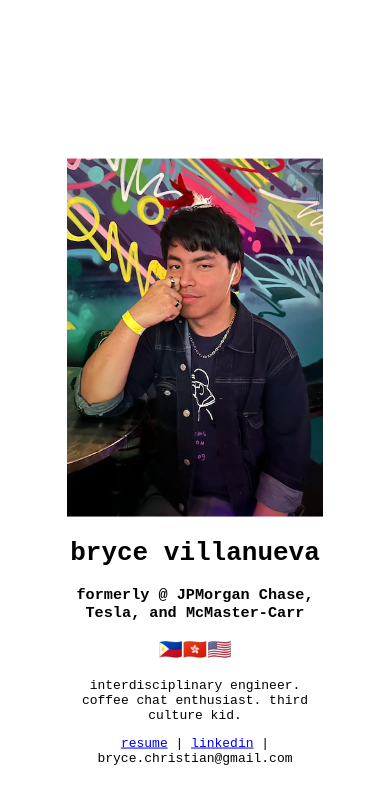
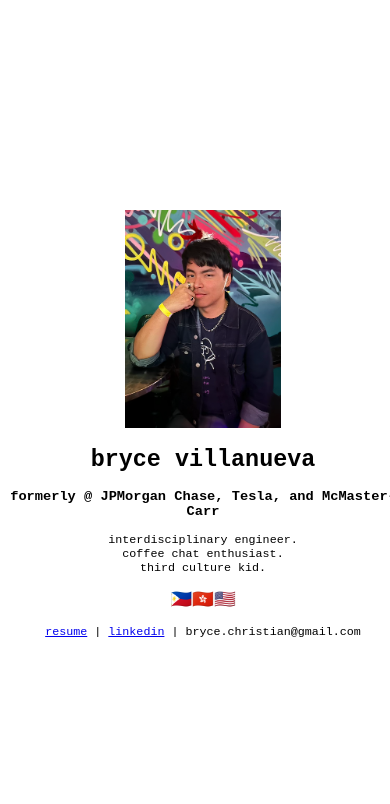
Before and after one commit to mechaturtles/mechaturtles.github.io, a website built with Parcel: page src/index.html in a window 390 px wide. Built offline with nearby package versions, Linux system fonts and the light colour scheme.

Commit message:
Mobile-friendly improvements

```diff
--- a/src/index.html
+++ b/src/index.html
@@ -1,5 +1,6 @@
 <!DOCTYPE html>
 <html>
+
 <head>
   <title>mechaturtles</title>
   <meta charset="UTF-8" />
@@ -7,31 +8,27 @@
 </head>
 
 <body>
-    <div id="app"></div>
-
+  <div id="content">
     <img src="./brycesit.png" alt="Bryce Villanueva sitting looking longingly into the camera." />
     <h1>bryce villanueva</h1>
     <h3>
       formerly @ <b>JPMorgan Chase</b>, <b>Tesla</b>, and <b>McMaster-Carr</b>
     </h3>
-    <h2>🇵🇭🇭🇰🇺🇸</h2
-    <p>interdisciplinary engineer. coffee chat enthusiast. third culture kid.</p>
-    <div>
-      <a
-        href="https://docs.google.com/document/d/1DOPXB1n2j30Obwn0VQunMqWwn5U1qfK2XL4xL1MvIPQ/edit?usp=sharing"
-        target="_blank"
-        rel="noopener noreferrer"
-        >resume</a
-      >
+    <div id="tagline">
+      <p>interdisciplinary engineer.</p>
+      <p>coffee chat enthusiast.</p>
+      <p>third culture kid.</p>
+    </div>
+    <h2>🇵🇭🇭🇰🇺🇸</h2>
+    <p id="links">
+      <a href="https://docs.google.com/document/d/1DOPXB1n2j30Obwn0VQunMqWwn5U1qfK2XL4xL1MvIPQ/edit?usp=sharing"
+        target="_blank" rel="noopener noreferrer">resume</a>
       |
-      <a
-        href="https://linkedin.com/in/beerice"
-        target="_blank"
-        rel="noopener noreferrer"
-        >linkedin</a
-      >
+      <a href="https://linkedin.com/in/beerice" target="_blank" rel="noopener noreferrer">linkedin</a>
       |
       &#098;&#114;&#121;&#099;&#101;&#046;&#099;&#104;&#114;&#105;&#115;&#116;&#105;&#097;&#110;&#064;&#103;&#109;&#097;&#105;&#108;&#046;&#099;&#111;&#109;
+    </p>
   </div>
 </body>
+
 </html>
--- a/src/styles.css
+++ b/src/styles.css
@@ -1,15 +1,42 @@
 img {
-  width: 16rem;
-  padding-top: 5rem;
+  max-width: 16vw;
 }
 body {
   font-family: "Courier New", monospace;
-  font-size: small;
+  font-size: 1vw;
+  width: 100vw;
+  height: 100vh;
+  position: absolute;
+  display: table;
+}
+
+#content {
   text-align: center;
-  margin: 0;
-  position: absolute;
-  top: 50%;
-  left: 50%;
-  -ms-transform: translate(-50%, -50%);
-  transform: translate(-50%, -50%);
+  display: table-cell;
+  vertical-align: middle;
 }
+
+#tagline {
+  display: flex;
+  flex-wrap: wrap;
+  justify-content: center;
+}
+
+#tagline p {
+  margin: 0 0.5rem;
+}
+
+@media only screen and (orientation: portrait) {
+    body {
+      font-size: 3vw;
+      flex-direction: column;
+    }
+
+    #tagline {
+      flex-direction: column;
+    }
+
+    img {
+      max-width: 40vw;
+    }
+}
```
Also changed, not shown: 1 other file. Lines whose indentation alone changed are shown as unchanged.
